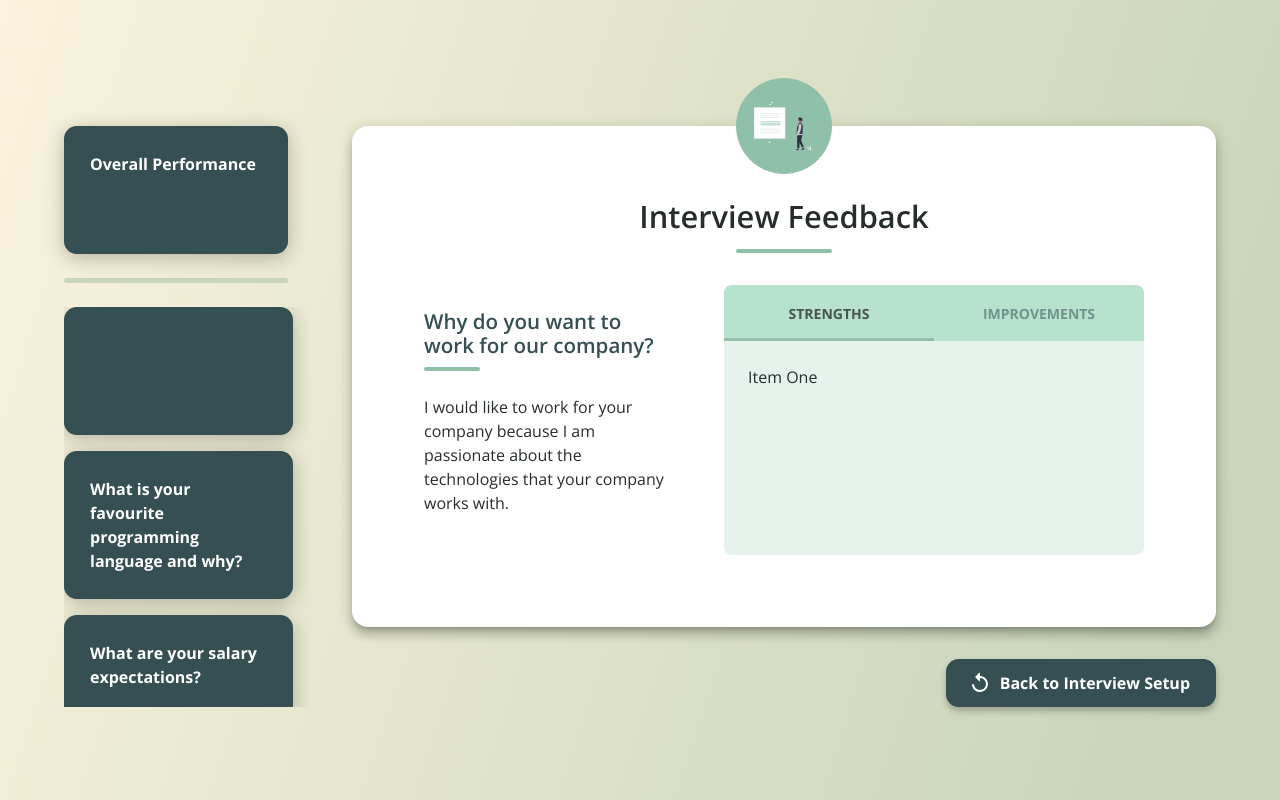
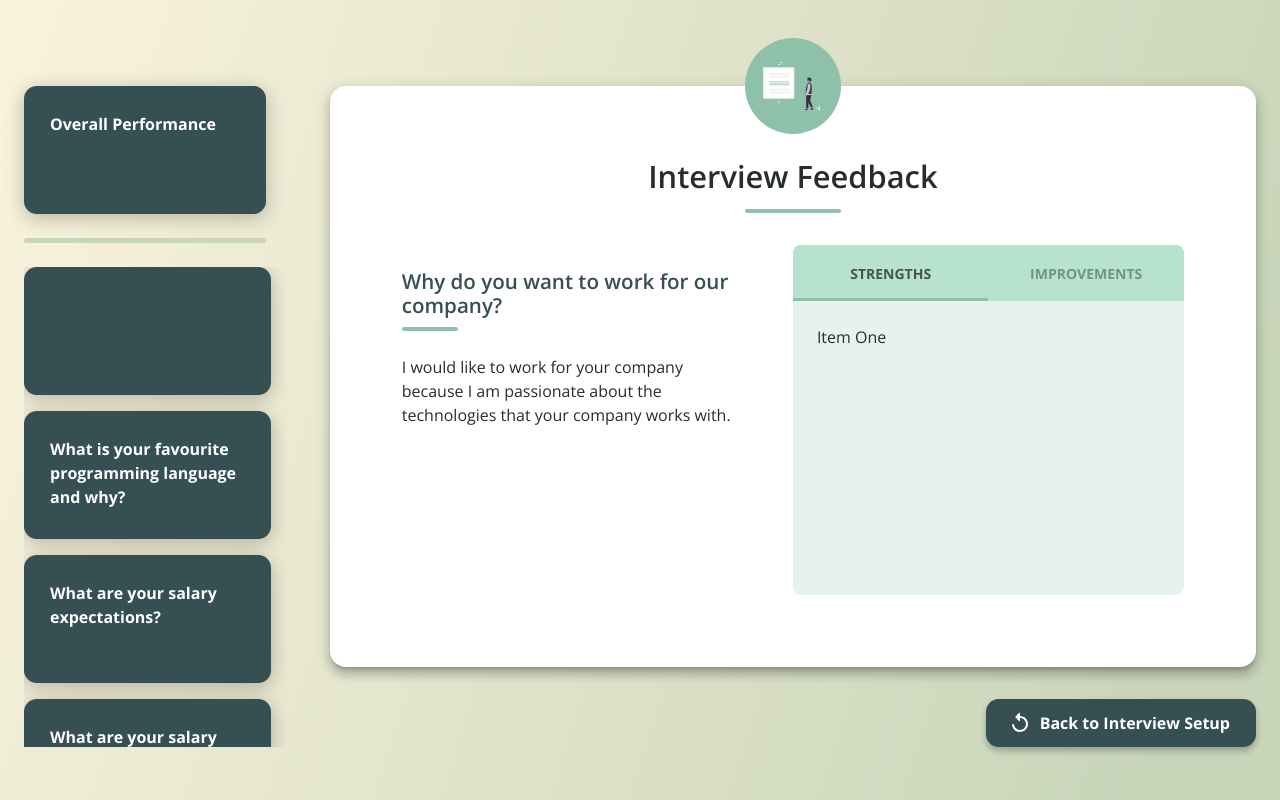
Before and after one commit to razlze/interview-evaluator, a Next.js app: page /feedback in a window 1280 px wide. Both pictures are taken after a click on the button "Why do you want to work for our company?". Built offline with nearby package versions, Linux system fonts and the light colour scheme.

Commit message:
minor style changes

```diff
--- a/app/(setup_feedback)/(large_width)/feedback/Feedback.jsx
+++ b/app/(setup_feedback)/(large_width)/feedback/Feedback.jsx
@@ -50,8 +50,8 @@ export default function Feedback() {
         />
         <Box
           sx={{
-            overflow: 'auto',
-            maxHeight: '50vh',
+            overflowY: 'auto',
+            maxHeight: '60vh',
             width: 'calc(100% + 1rem + 5px)',
           }}
         >
@@ -89,7 +89,7 @@ export default function Feedback() {
                 maxHeight='15rem'
                 paddingRight='3rem'
                 paddingY='1.5rem'
-                xs={5}
+                xs={6}
               >
                 <Typography variant='h3'>
                   {questions[currentQuestion].question}
@@ -131,7 +131,7 @@ export default function Feedback() {
               </Grid>
             )}
             {currentQuestion != -1 && (
-              <Grid item xs={7} bgcolor='secondary.light' borderRadius='.5rem'>
+              <Grid item xs={6} bgcolor='secondary.light' borderRadius='.5rem'>
                 <FeedbackTabs />
               </Grid>
             )}
--- a/app/(setup_feedback)/(large_width)/layout.jsx
+++ b/app/(setup_feedback)/(large_width)/layout.jsx
@@ -1,5 +1,14 @@
 import { Container } from '@mui/material';
 
 export default function RootLayout({ children }) {
-  return <Container maxWidth='lg'>{children}</Container>;
+  return (
+    <Container
+      maxWidth={false}
+      sx={{
+        maxWidth: '80rem',
+      }}
+    >
+      {children}
+    </Container>
+  );
 }
```
